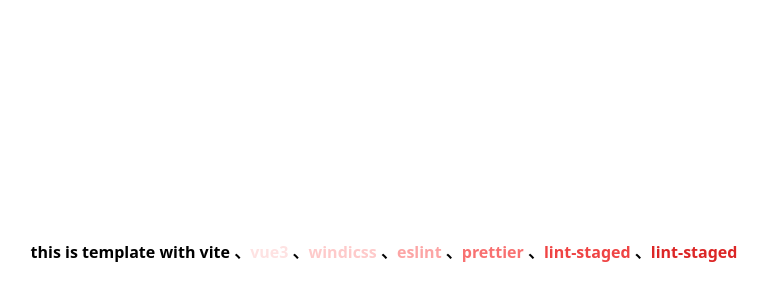
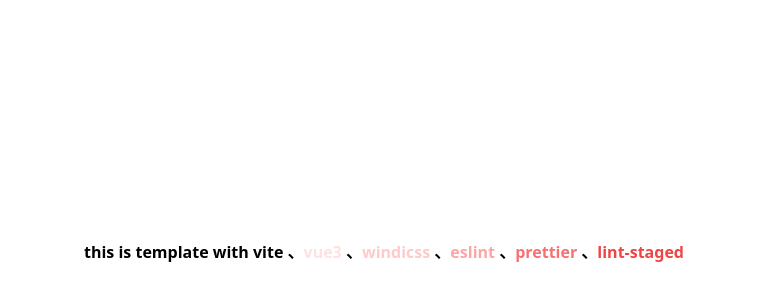
Before and after one commit to wzrove/standard-vue3-template, a Vue app: page / in a window 1280 px wide. Shown: the part 148-448 px from the top of the page, without its empty margins (256-1024 px from the left). Built offline with nearby package versions, Linux system fonts and the light colour scheme.

Commit message:
chore: 增加eslint忽略文件

```diff
--- a/src/App.vue
+++ b/src/App.vue
@@ -10,9 +10,7 @@
 <script setup lang="ts">
   import { ref } from 'vue';
 
-  const msg = ref(
-    'this is template with vite、vue3、windicss、eslint、prettier、lint-staged、lint-staged ',
-  );
+  const msg = ref('this is template with vite、vue3、windicss、eslint、prettier、lint-staged');
 
   // This starter template is using Vue 3 <script setup> SFCs
   // Check out https://v3.vuejs.org/api/sfc-script-setup.html#sfc-script-setup
--- a/vite.config.ts
+++ b/vite.config.ts
@@ -17,7 +17,4 @@
       },
     ],
   },
-  server: {
-    port: 8081,
-  },
 });
```
Also changed, not shown: 1 other file (tests, documents, lock files or other folders).
